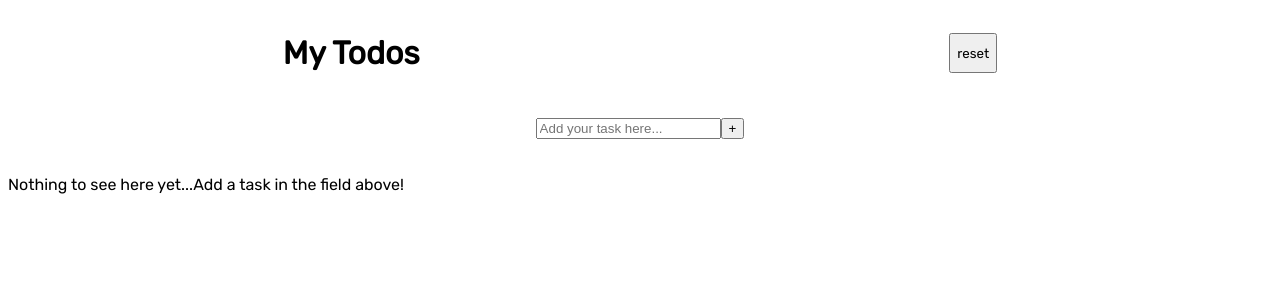
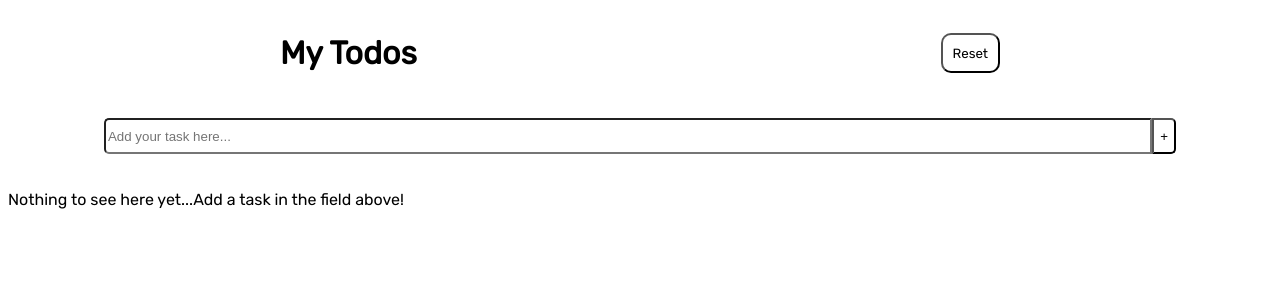
Before and after one commit to sachie5/todo-list, a React (Vite) app: page / in a window 1280 px wide. Shown: the top 300 px of the page. Built offline with nearby package versions, Linux system fonts and the light colour scheme; the HTML template or start-up script is replaced by a standard one.

Commit message:
added some styling to textbox

```diff
--- a/src/App.tsx
+++ b/src/App.tsx
@@ -46,14 +46,14 @@ const App = () => {
       currentItem = currentEntry.textContent;
     }
 
-     const newChecked = !checked;
+    const newChecked = !checked;
     setChecked(newChecked);
-
+/*
     if(newChecked){
       setStyle({"textDecoration": "line-through"})
     } else {
       setStyle({})
-    }
+    } */
   }
 
   return (
--- a/src/components/Button/Button.scss
+++ b/src/components/Button/Button.scss
@@ -5,5 +5,8 @@
     &__button{
         height: 40px;
         font-family: $font-body;
+        background-color: white;
+        border-radius: 10px;
+        padding: 10px;
     }
 }
--- a/src/components/Header/Header.tsx
+++ b/src/components/Header/Header.tsx
@@ -12,7 +12,7 @@ const Header = ({ handleButtonClick }: HeaderProps) => {
     <>
     <header className="header">
     <h1 className="header__heading">My Todos</h1>
-    <Button name="reset" handleButtonClick={handleButtonClick}/>
+    <Button name="Reset" handleButtonClick={handleButtonClick}/>
     </header>
     </>
    )
--- a/src/components/Textbox/Textbox.scss
+++ b/src/components/Textbox/Textbox.scss
@@ -2,4 +2,15 @@
     display: flex;
     justify-content: center;
     padding: 20px;
+
+    &__input {
+        width: 85%;
+        height: 30px;
+        border-radius: 5px 0 0 5px;
+    }
+
+    &__button {
+        background-color: white;
+        border-radius: 0 5px 5px 0;
+    }
 }
```
